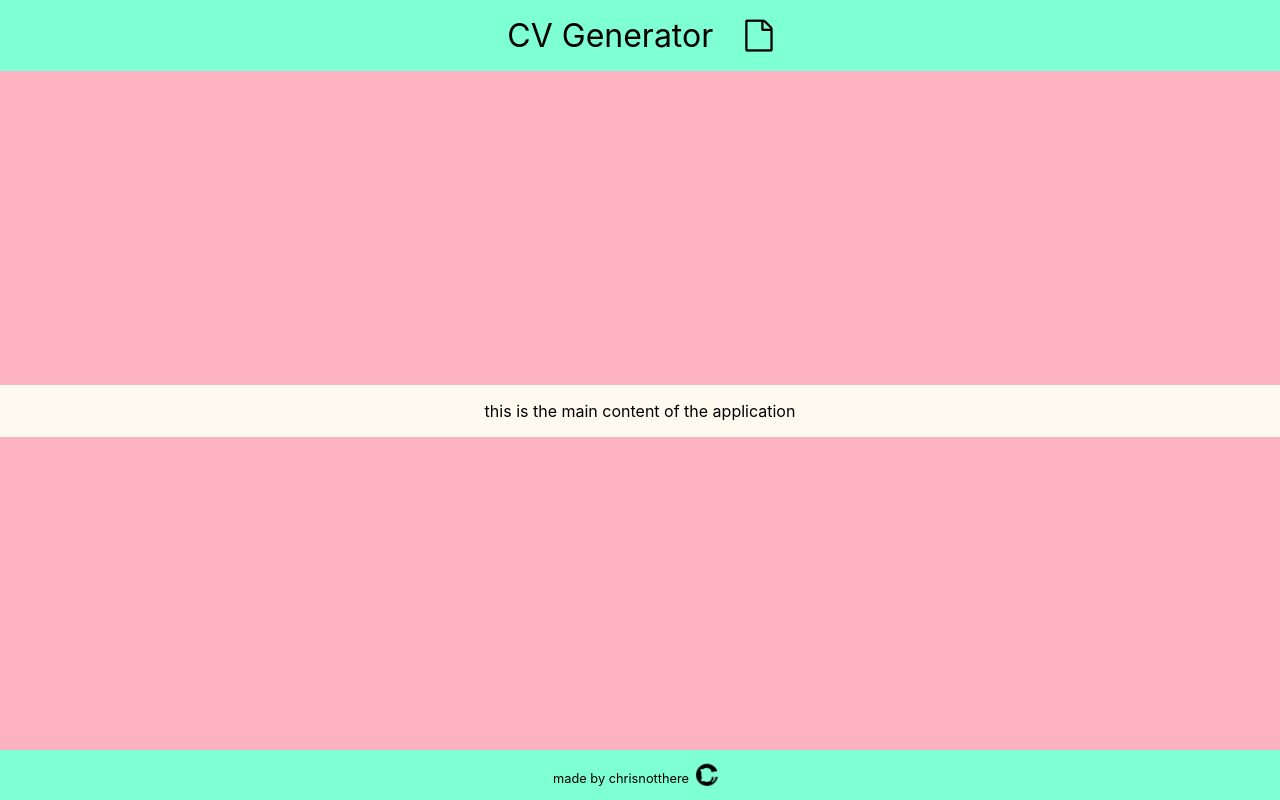
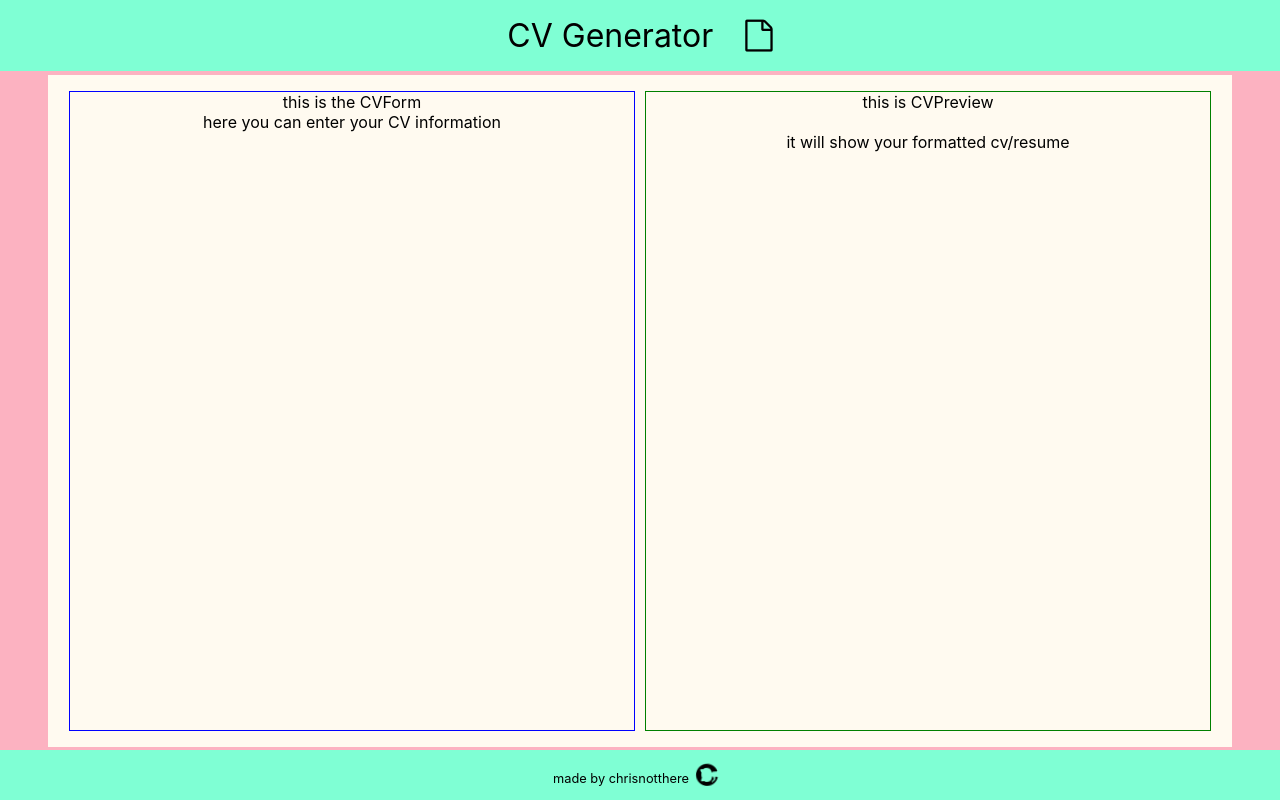
Before and after one commit to chrisnotthere/cv-project, a React (Create React App) app: page / in a window 1280 px wide. Built offline with nearby package versions, Linux system fonts and the light colour scheme.

Commit message:
emergency commit, power went out

```diff
--- /dev/null
+++ b/src/components/CVForm/CVForm.js
@@ -0,0 +1,20 @@
+import '../../styles/CVForm.css';
+import React, {Component} from "react";
+
+class CVForm extends Component {
+
+  render() {
+    return (
+      <div className='CVForm'>
+        this is the CVForm
+        <br/>
+        here you can enter your CV information
+        <form>
+
+        </form>
+      </div>
+    )
+  }
+}
+
+export default CVForm;
--- /dev/null
+++ b/src/components/CVPreview/CVPreview.js
@@ -0,0 +1,18 @@
+import '../../styles/CVPreview.css';
+import React, {Component} from "react";
+
+class CVPreview extends Component {
+
+  render() {
+    return (
+      <div className='CVPreview'>
+        this is CVPreview
+        <br/>
+        <br/>
+        it will show your formatted cv/resume
+      </div>
+    )
+  }
+}
+
+export default CVPreview;
--- a/src/components/Main.js
+++ b/src/components/Main.js
@@ -1,12 +1,15 @@
 import '../styles/Main.css';
 import React, {Component} from "react";
+import CVForm from './CVForm/CVForm';
+import CVPreview from './CVPreview/CVPreview';
 
 class Main extends Component {
 
   render() {
     return (
       <main>
-        this is the main content of the application
+        <CVForm data='test' />
+        <CVPreview data='test' />
       </main>
     )
   }
--- /dev/null
+++ b/src/styles/CVForm.css
@@ -0,0 +1,5 @@
+.CVForm {
+  /* background-color: green; */
+  border: blue 1pt solid;
+  width: 49%;
+}
--- /dev/null
+++ b/src/styles/CVPreview.css
@@ -0,0 +1,5 @@
+.CVPreview {
+  /* background-color: blue; */
+  border: green 1pt solid;
+  width: 49%;
+}
--- a/src/styles/Main.css
+++ b/src/styles/Main.css
@@ -2,4 +2,10 @@ main {
   font-size: 1rem;
   background-color: floralwhite;
   padding: 1rem;
+  height: 80%;
+  width: 90%;
+  margin: auto;
+
+  display: flex;
+  justify-content: space-around;
 }
```
